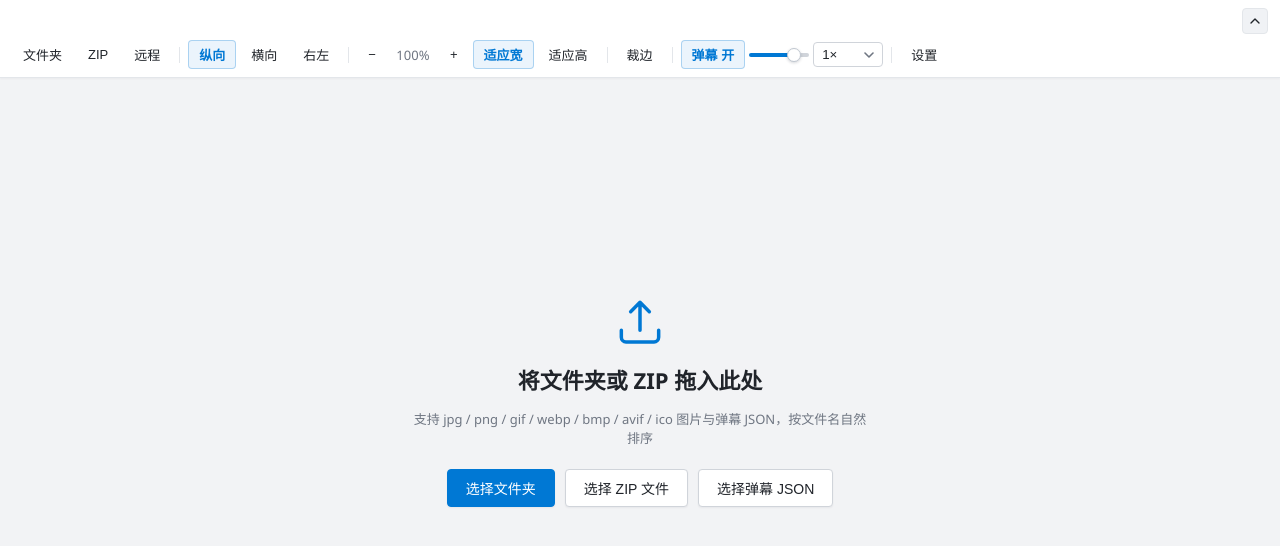
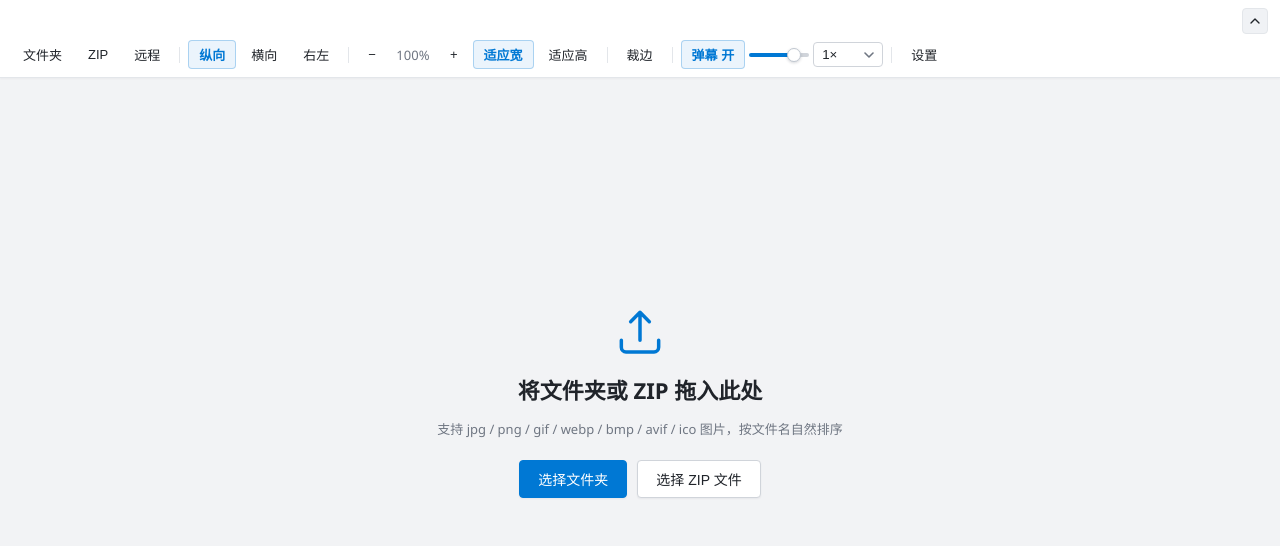
Before and after one commit to ZzzzzzzSkyward/MangaRoll, a Vue app: page / in a window 1280 px wide. Shown: the top 546 px of the page. Built offline with nearby package versions, Linux system fonts and the light colour scheme.

Commit message:
remove danmaku btn

```diff
--- a/src/components/DropZone.vue
+++ b/src/components/DropZone.vue
@@ -16,11 +16,10 @@ const picker = ref(null)
       <path d="M4 16v3a2 2 0 002 2h12a2 2 0 002-2v-3" stroke-linecap="round" />
     </svg>
     <h2>将文件夹或 ZIP 拖入此处</h2>
-    <p>支持 jpg / png / gif / webp / bmp / avif / ico 图片与弹幕 JSON，按文件名自然排序</p>
+    <p>支持 jpg / png / gif / webp / bmp / avif / ico 图片，按文件名自然排序</p>
     <div v-if="!overlay" class="dz-buttons">
       <button @click="picker.pickFolder()">选择文件夹</button>
       <button @click="picker.pickZip()">选择 ZIP 文件</button>
-      <button @click="picker.pickDanmaku()">选择弹幕 JSON</button>
     </div>
     <FilePicker ref="picker" />
   </div>
```
